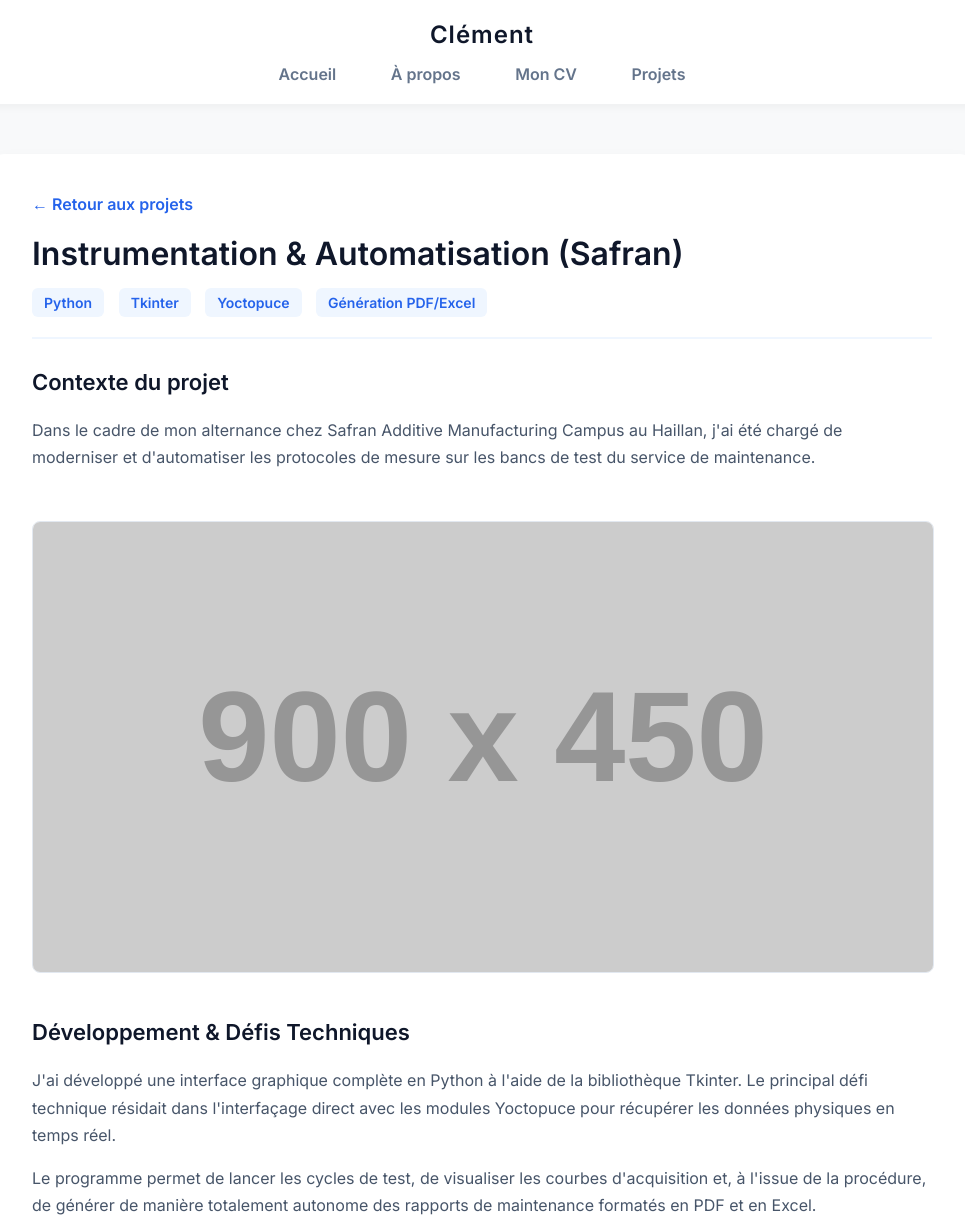
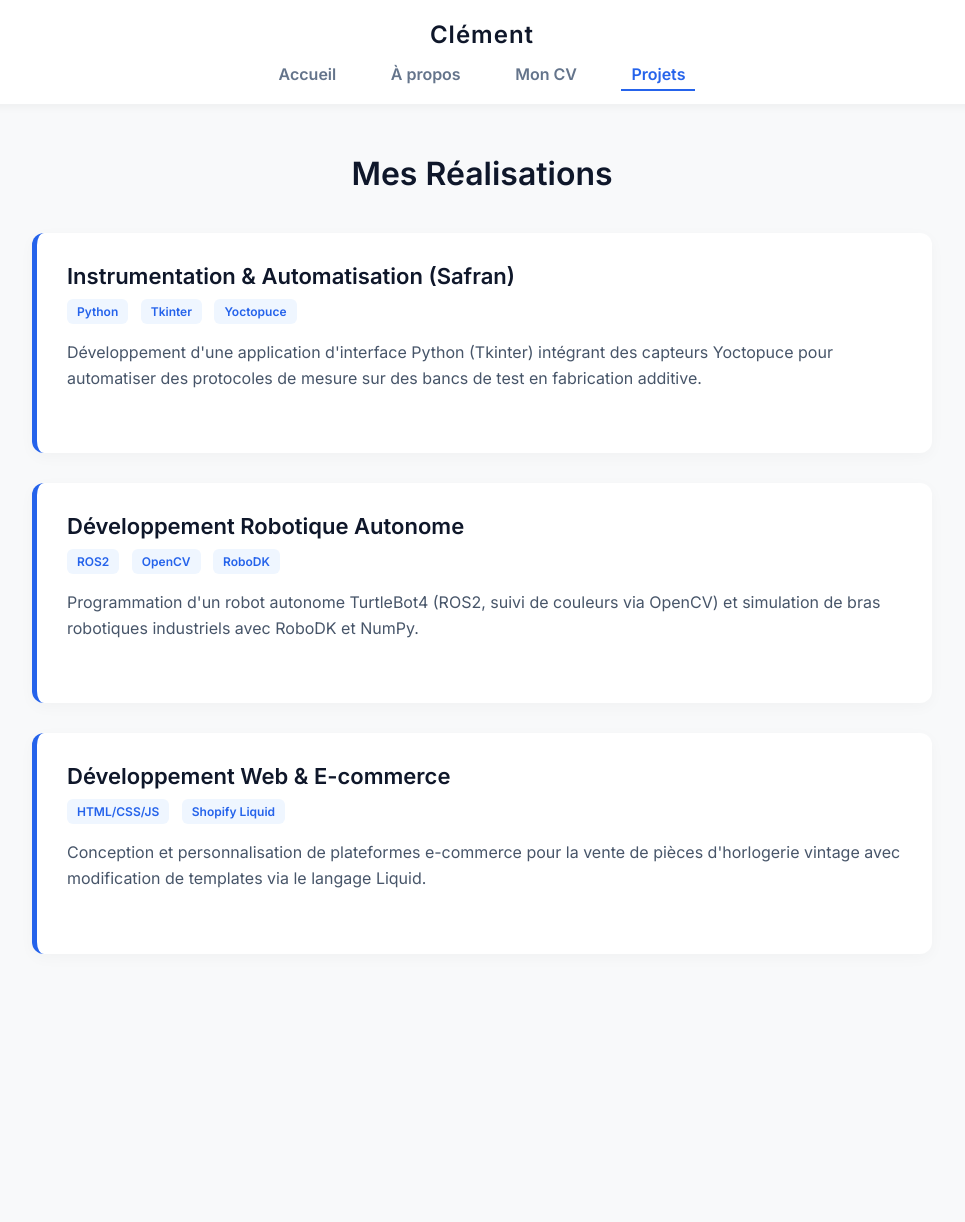
Before and after one commit to clementdemonts1406/clementdemonts.github.io, a plain HTML site: page projets.html in a window 1280 px wide. Shown: the top 1222 px of the page, without its empty margins (158-1123 px from the left). After the commit the page ends 1004 px from the top, so only its background shows below. Drawn offline with Linux system fonts and the light colour scheme; placeholder pictures from the web are drawn by us.

Commit message:
projets.html

```diff
--- a/projets.html
+++ b/projets.html
@@ -3,7 +3,7 @@
 <head>
     <meta charset="UTF-8">
     <meta name="viewport" content="width=device-width, initial-scale=1.0">
-    <title>Clément - Projet Safran</title>
+    <title>Clément - Projets</title>
     <style>
         @import url('https://fonts.googleapis.com/css2?family=Inter:wght@300;400;600&display=swap');
 
@@ -14,23 +14,49 @@
         nav { margin-top: 15px; }
         nav a { text-decoration: none; color: #64748b; font-weight: 600; margin: 0 15px; padding: 5px 10px; transition: color 0.3s ease; }
         nav a:hover { color: #2563eb; }
+        nav a.active { color: #2563eb; border-bottom: 2px solid #2563eb; }
 
-        .container { max-width: 900px; margin: 50px auto; padding: 40px; background: white; border-radius: 12px; box-shadow: 0 4px 15px rgba(0,0,0,0.03); }
+        .container { max-width: 900px; margin: 50px auto; padding: 0 20px; }
+        h2 { color: #0f172a; text-align: center; font-size: 32px; margin-bottom: 40px; }
 
-        .back-link { display: inline-block; margin-bottom: 20px; color: #2563eb; text-decoration: none; font-weight: 600; }
-        .back-link:hover { text-decoration: underline; }
+        .projects-grid { display: grid; grid-template-columns: 1fr; gap: 30px; }
 
-        h2 { color: #0f172a; font-size: 32px; margin-top: 0; margin-bottom: 15px; }
+        /* Style des cadres pour qu'ils soient cliquables */
+        .project-card {
+            display: block; /* Rend toute la zone cliquable */
+            text-decoration: none; /* Enlève le soulignement classique des liens */
+            color: inherit;
+            background: white;
+            border-radius: 12px;
+            padding: 30px;
+            box-shadow: 0 4px 15px rgba(0,0,0,0.03);
+            border-left: 5px solid #2563eb;
+            transition: transform 0.3s ease, box-shadow 0.3s ease;
+            cursor: pointer;
+        }
 
-        .project-tags { margin-bottom: 30px; border-bottom: 2px solid #eff6ff; padding-bottom: 20px; }
-        .tag { background: #eff6ff; color: #2563eb; padding: 6px 12px; border-radius: 6px; font-size: 14px; font-weight: 600; margin-right: 10px; display: inline-block; }
+        .project-card:hover {
+            transform: translateY(-5px);
+            box-shadow: 0 10px 25px rgba(0,0,0,0.08);
+        }
 
-        .content-section { margin-bottom: 30px; }
-        h3 { color: #0f172a; font-size: 22px; }
-        p { color: #475569; line-height: 1.7; font-size: 16px; }
+        /* Petit texte "Voir les détails" qui apparaît au survol */
+        .project-card::after {
+            content: "Voir les détails ➔";
+            display: block;
+            margin-top: 15px;
+            color: #2563eb;
+            font-weight: 600;
+            font-size: 14px;
+            opacity: 0;
+            transition: opacity 0.3s;
+        }
+        .project-card:hover::after { opacity: 1; }
 
-        /* Style pour les images du projet */
-        .project-image { width: 100%; max-height: 450px; object-fit: cover; border-radius: 8px; margin: 20px 0; border: 1px solid #e2e8f0; }
+        .project-title { font-size: 22px; color: #0f172a; margin-top: 0; margin-bottom: 10px; }
+        .project-tags { margin-bottom: 15px; }
+        .tag { background: #eff6ff; color: #2563eb; padding: 5px 10px; border-radius: 6px; font-size: 12px; font-weight: 600; margin-right: 8px; display: inline-block; }
+        .project-desc { color: #475569; line-height: 1.6; margin-bottom: 0; }
     </style>
 </head>
 <body>
@@ -41,39 +67,53 @@
             <a href="index.html">Accueil</a>
             <a href="apropos.html">À propos</a>
             <a href="cv.html">Mon CV</a>
-            <a href="projets.html">Projets</a>
+            <a href="projets.html" class="active">Projets</a>
         </nav>
     </header>
 
     <div class="container">
-        <a href="projets.html" class="back-link">← Retour aux projets</a>
+        <h2>Mes Réalisations</h2>
 
-        <h2>Instrumentation & Automatisation (Safran)</h2>
+        <div class="projects-grid">
 
+            <!-- CADRE 1 : Cliquable vers projet-safran.html -->
+            <a href="projet-safran.html" class="project-card">
+                <h3 class="project-title">Instrumentation & Automatisation (Safran)</h3>
                 <div class="project-tags">
                     <span class="tag">Python</span>
                     <span class="tag">Tkinter</span>
                     <span class="tag">Yoctopuce</span>
-            <span class="tag">Génération PDF/Excel</span>
                 </div>
+                <p class="project-desc">
+                    Développement d'une application d'interface Python (Tkinter) intégrant des capteurs Yoctopuce pour automatiser des protocoles de mesure sur des bancs de test en fabrication additive.
+                </p>
+            </a>
 
-        <div class="content-section">
-            <h3>Contexte du projet</h3>
-            <p>Dans le cadre de mon alternance chez Safran Additive Manufacturing Campus au Haillan, j'ai été chargé de moderniser et d'automatiser les protocoles de mesure sur les bancs de test du service de maintenance.</p>
+            <!-- CADRE 2 : Cliquable vers projet-robotique.html -->
+            <a href="projet-robotique.html" class="project-card">
+                <h3 class="project-title">Développement Robotique Autonome</h3>
+                <div class="project-tags">
+                    <span class="tag">ROS2</span>
+                    <span class="tag">OpenCV</span>
+                    <span class="tag">RoboDK</span>
                 </div>
+                <p class="project-desc">
+                    Programmation d'un robot autonome TurtleBot4 (ROS2, suivi de couleurs via OpenCV) et simulation de bras robotiques industriels avec RoboDK et NumPy.
+                </p>
+            </a>
 
-        <!-- Remplace le src par le nom de ta photo, ex: interface-python.png -->
-        <img src="https://via.placeholder.com/900x450?text=Photo+de+l+interface+ou+du+banc+de+test" alt="Interface Python Tkinter" class="project-image">
+            <!-- CADRE 3 : Cliquable vers projet-web.html -->
+            <a href="projet-web.html" class="project-card">
+                <h3 class="project-title">Développement Web & E-commerce</h3>
+                <div class="project-tags">
+                    <span class="tag">HTML/CSS/JS</span>
+                    <span class="tag">Shopify Liquid</span>
+                </div>
+                <p class="project-desc">
+                    Conception et personnalisation de plateformes e-commerce pour la vente de pièces d'horlogerie vintage avec modification de templates via le langage Liquid.
+                </p>
+            </a>
 
-        <div class="content-section">
-            <h3>Développement & Défis Techniques</h3>
-            <p>J'ai développé une interface graphique complète en Python à l'aide de la bibliothèque Tkinter. Le principal défi technique résidait dans l'interfaçage direct avec les modules Yoctopuce pour récupérer les données physiques en temps réel.</p>
-            <p>Le programme permet de lancer les cycles de test, de visualiser les courbes d'acquisition et, à l'issue de la procédure, de générer de manière totalement autonome des rapports de maintenance formatés en PDF et en Excel.</p>
-        </div>
-
-        <div class="content-section">
-            <h3>Résultats obtenus</h3>
-            <p>Cette solution a permis de réduire significativement le temps de traitement des données post-essais et d'éliminer les erreurs de saisie manuelle dans les rapports de maintenance.</p>
         </div>
     </div>
 
```
Lines whose indentation alone changed are shown as unchanged.
